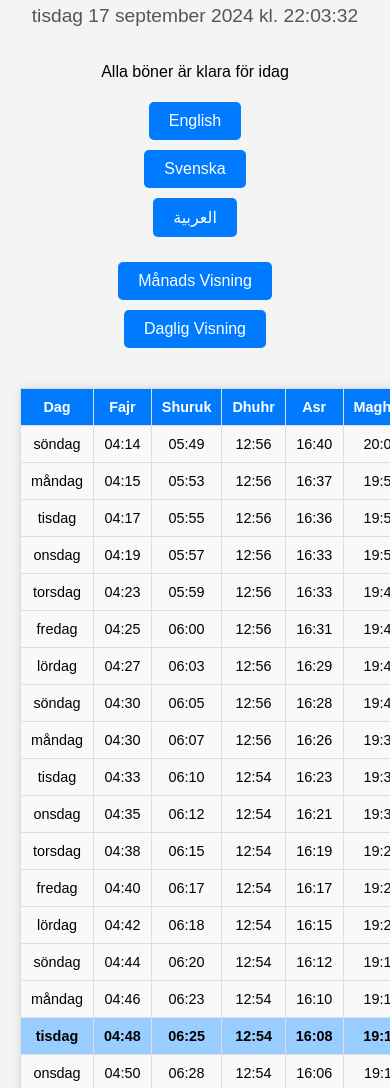
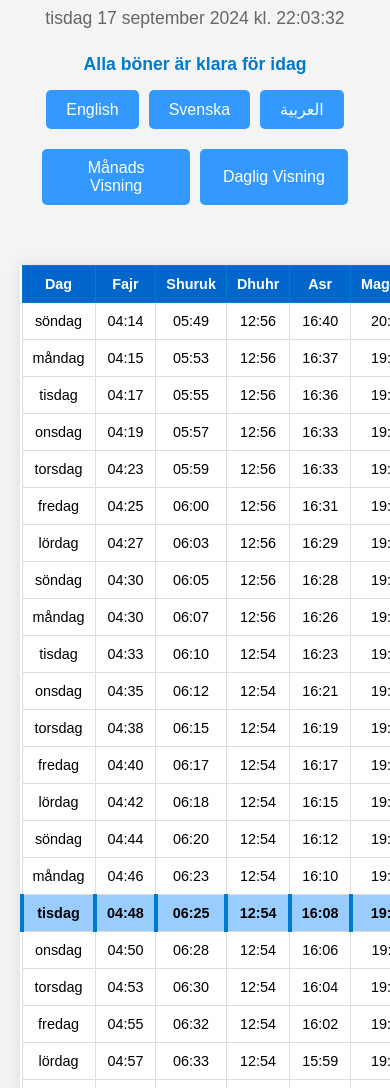
Before and after one commit to Abdumah-code/prayer-times-website, a website: page index.html in a window 390 px wide. Shown: the part 103-1191 px from the top of the page. Drawn offline with Linux system fonts and the light colour scheme.

Commit message:
inplement sass

```diff
--- a/src/styles.scss
+++ b/src/styles.scss
@@ -1,103 +1,162 @@
-body {
-    font-family: Arial, sans-serif;
-    margin: 0;
-    padding: 20px;
-    background-color: #f4f4f4;
-}
+// Variables
+$primary-color: #3399ff;
+$primary-hover-color: #007acc;
+$highlight-color: #99ccff;
+$light-background: #f4f4f4;
+$text-color: #333;
+$secondary-text-color: #666;
+$table-border-color: #ddd;
+$box-shadow: 0 0 15px rgba(0, 0, 0, 0.1);
 
-header {
-    display: flex;
-    flex-direction: column;
-    align-items: center;
-    margin-bottom: 20px;
-}
-
-#title {
-    font-size: 2em;
-    margin-bottom: 10px;
-}
-
-#current-date-time {
-    margin-bottom: 20px;
-    font-size: 1.2em;
-    color: #555;
-}
-
-#language-toggle button,
-#view-toggle button {
-    margin: 5px;
+// Mixin for button styling
+@mixin button-style {
     padding: 10px 20px;
     border: none;
-    background-color: #007bff;
+    background-color: $primary-color;
     color: white;
     cursor: pointer;
     border-radius: 5px;
     font-size: 1em;
     transition: background-color 0.3s ease;
+    &:hover {
+        background-color: $primary-hover-color;
+    }
 }
 
-#language-toggle button:hover,
-#view-toggle button:hover {
-    background-color: #0056b3;
+
+
+// General body styling
+body {
+    font-family: Arial, sans-serif;
+    margin: 0;
+    padding: 20px;
+    background-color: $light-background;
 }
 
-#language-toggle, #view-toggle {
-    margin-bottom: 15px;
+// Header styling
+header {
+    display: flex;
+    flex-direction: column;
+    align-items: center;
+    margin-bottom: 30px;
+
+    // Title
+    #title {
+        font-size: 2.5em;
+        margin-bottom: 5px;
+        color: $text-color;
     }
 
+    // Current date and time
+    #current-date-time {
+        margin-bottom: 10px;
+        font-size: 1.2em;
+        color: $secondary-text-color;
+    }
+
+    // Countdown timer
+    #countdown-timer {
+        font-size: 1.5em;
+        font-weight: bold;
+        color: $primary-hover-color;
+        margin: 15px 0;
+    }
+
+    // Toggle buttons container
+    #language-toggle,
+    #view-toggle {
+        display: flex;
+        justify-content: center;
+        gap: 10px;
+        margin-bottom: 20px;
+
+        // Button styling
+        button {
+            @include button-style;
+        }
+    }
+}
+
+// Prayer times table styling
 table.prayer-times {
     width: 100%;
     border-collapse: collapse;
     margin-top: 20px;
     background-color: white;
-    box-shadow: 0 0 10px rgba(0, 0, 0, 0.1);
-}
+    box-shadow: $box-shadow;
 
-table.prayer-times th,
-table.prayer-times td {
+    th {
+        background-color: darken($primary-color, 20%); // Slightly darker blue
+        color: white;
         padding: 15px;
-    text-align: center;
-    border: 1px solid #ddd;
+        border: 1px solid $primary-hover-color;
         font-size: 1em;
     }
 
-table.prayer-times th {
-    background-color: #007bff;
-    color: white;
+    td {
+        padding: 15px;
+        text-align: center;
+        border: 1px solid $table-border-color;
+        font-size: 1em;
     }
 
-table.prayer-times td {
-    background-color: #f9f9f9;
+    // Alternate row colors
+    tr:nth-child(even) td {
+        background-color: lighten($primary-color, 40%); // Very light blue
     }
 
-table.prayer-times tr.highlight {
-    background-color: #99ccff;
+    // Highlight today's row
+    tr.highlight td {
+        background-color: $highlight-color;
         font-weight: bold;
+        border-left: 4px solid $primary-hover-color;
+    }
 }
 
+// Right-to-left support for Arabic
 body[lang="ar"] {
     direction: rtl;
     text-align: right;
+
+    table.prayer-times {
+        th,
+        td {
+            text-align: right;
+        }
+    }
 }
 
-body[lang="ar"] table.prayer-times th,
-body[lang="ar"] table.prayer-times td {
-    text-align: right;
+// Responsive styling for smaller screens
+@media screen and (max-width: 768px) {
+    header {
+        padding: 10px;
+
+        #title {
+            font-size: 2em;
         }
 
-@media screen and (max-width: 768px) {
-    header {
-        flex-direction: column;
+        #current-date-time,
+        #countdown-timer {
+            font-size: 1.1em;
         }
 
-    #language-toggle, #view-toggle {
-        display: flex;
-        flex-direction: column;
-        align-items: center;
+        #language-toggle,
+        #view-toggle {
+            flex-wrap: wrap;
         }
 
-    table.prayer-times th, table.prayer-times td {
+        button {
+            flex: 1;
+            padding: 8px 15px;
+            font-size: 0.9em;
+        }
+    }
+
+    table.prayer-times {
+        th,
+        td {
             padding: 10px;
             font-size: 0.9em;
         }
     }
+}
```
Also changed, not shown: src/styles.css, 1 other file. Lines whose indentation alone changed are shown as unchanged.
